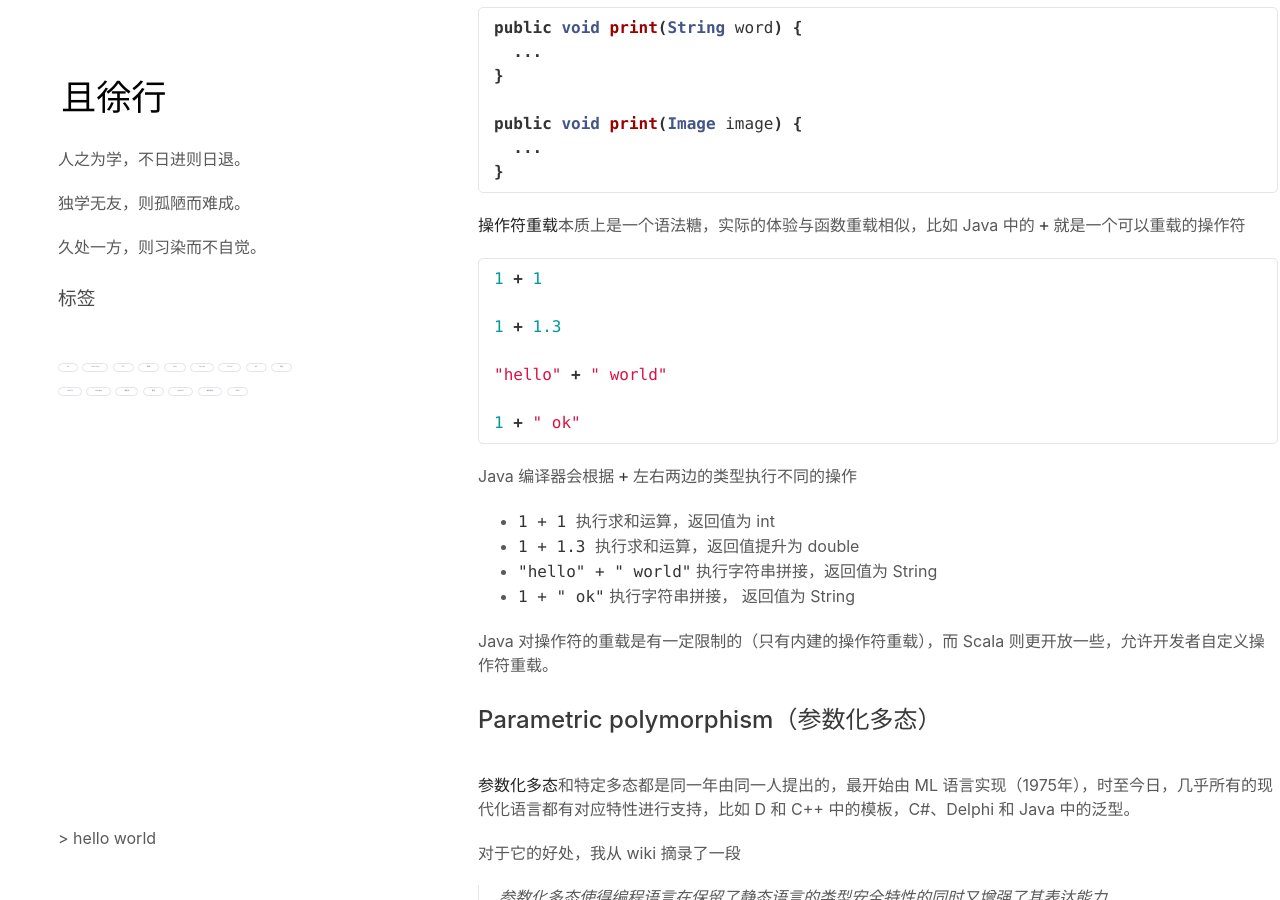
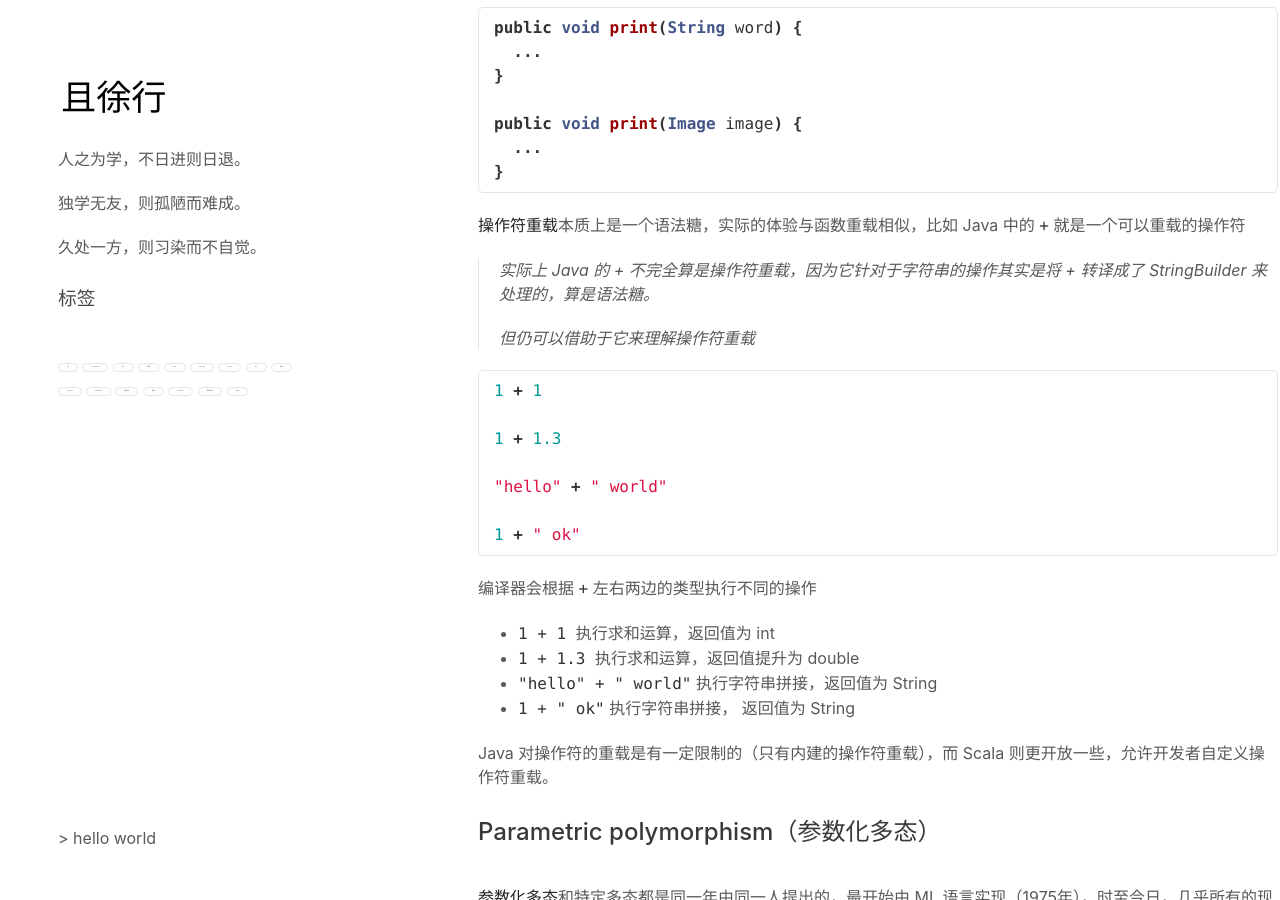
Before and after one commit to vran-dev/vran-dev.github.io, a Jekyll site: the page built from _articles/polymorphism/polymorphism.md, in a window 1280 px wide and 900 px high, scrolled down 900 px. Built offline with Jekyll 4.4.1, drawn with Linux system fonts in a browser that asks for light colours; comment, search, counter and statistics services are not loaded.

Commit message:
feat(polymorphism): add comment

````diff
--- a/_articles/polymorphism/polymorphism.md
+++ b/_articles/polymorphism/polymorphism.md
@@ -52,6 +52,10 @@ public void print(Image image) {
 
 **操作符重载**本质上是一个语法糖，实际的体验与函数重载相似，比如 Java 中的 `+` 就是一个可以重载的操作符
 
+> 实际上 Java 的 + 不完全算是操作符重载，因为它针对于字符串的操作其实是将 + 转译成了 StringBuilder 来处理的，算是语法糖。
+>
+> 但仍可以借助于它来理解操作符重载
+
 ```java
 1 + 1
 
````
Also changed, not shown: other parts of _articles/polymorphism/polymorphism.md (+1 -1 lines).
